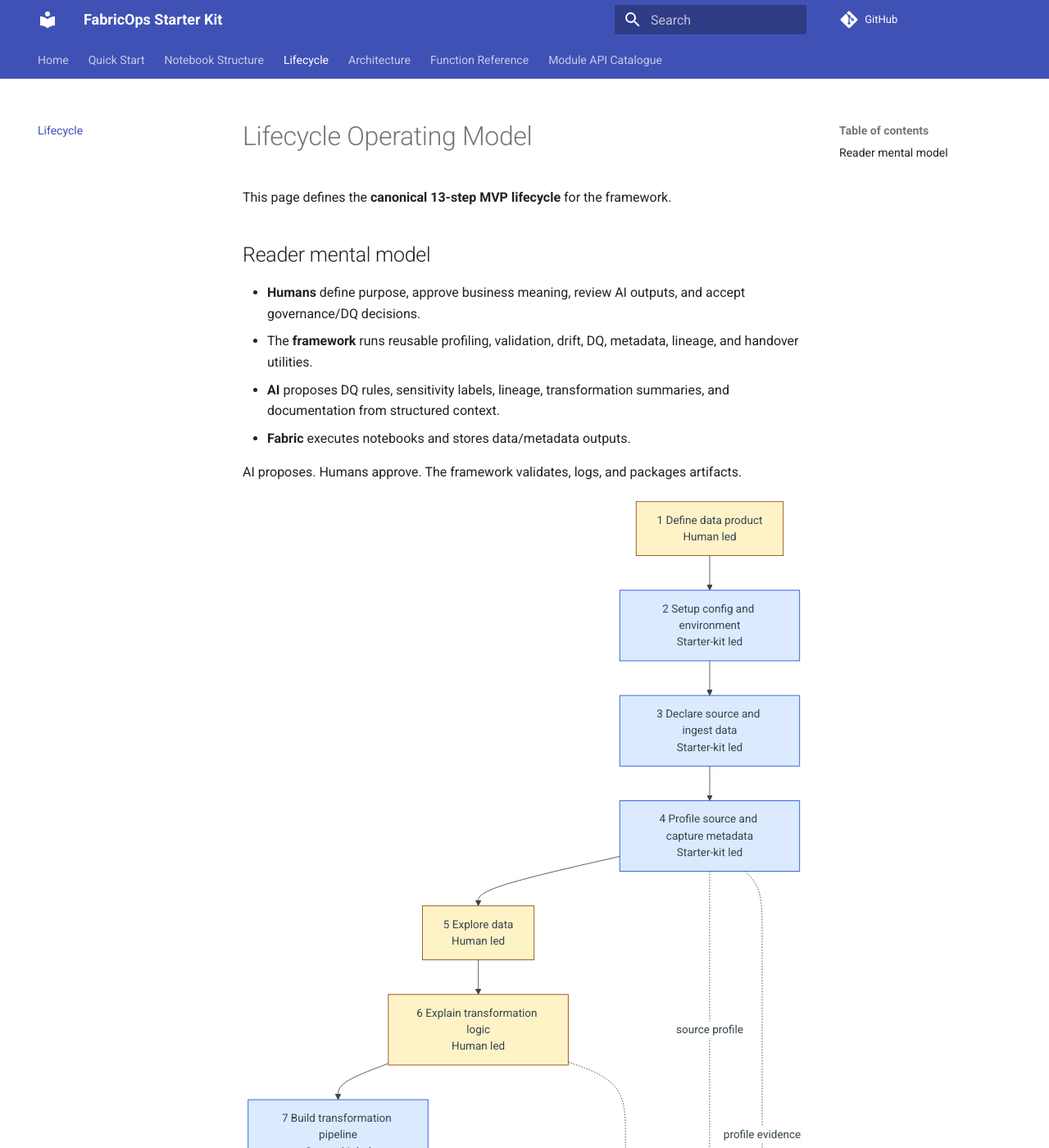
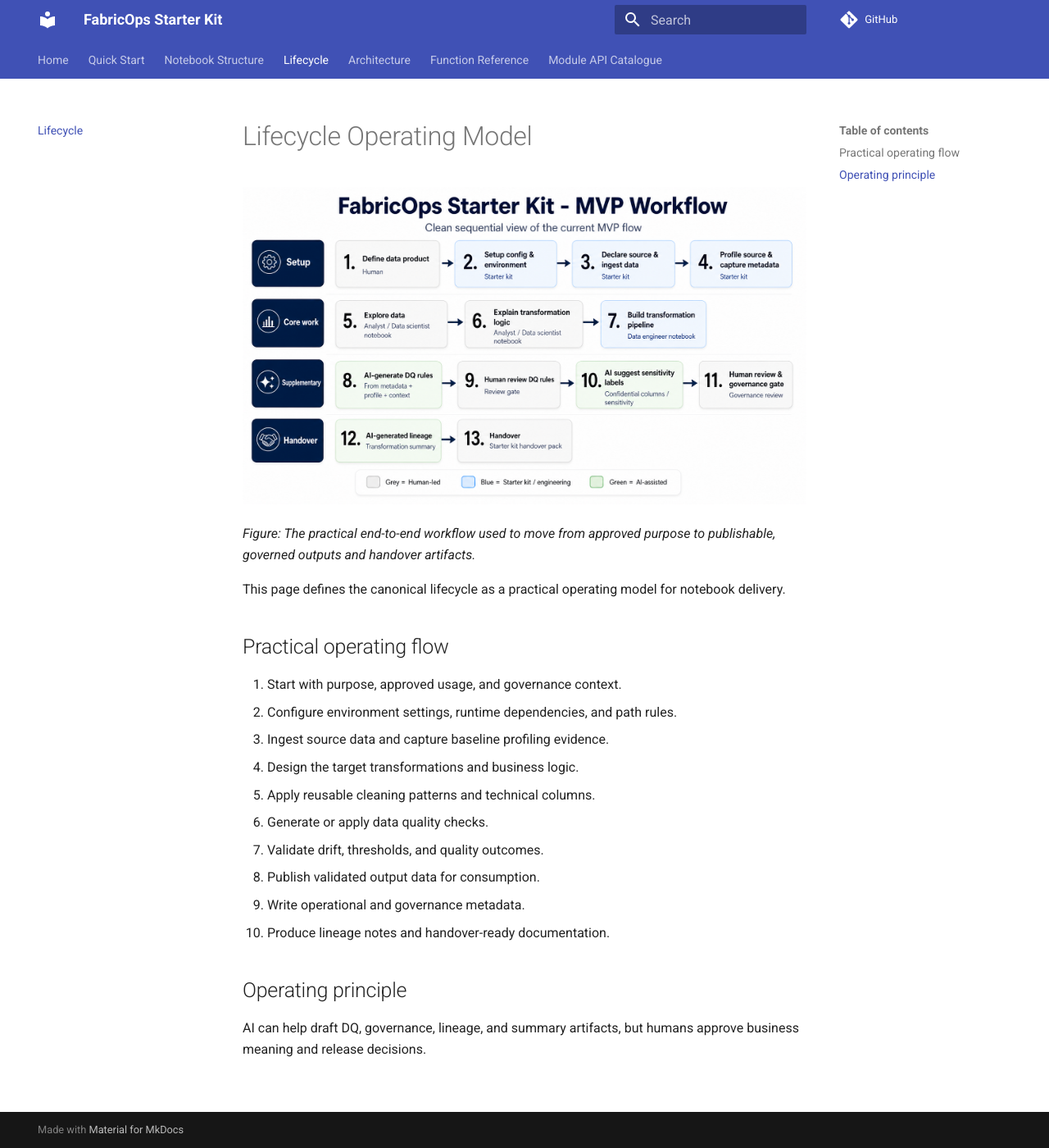
Before and after one commit to Voycepeh/fabric-data-product-framework, an MkDocs documentation site: the page built from docs/lifecycle-operating-model.md, in a window 1280 px wide and 1400 px high. Shown: the whole window at 82% size. Built offline with MkDocs 1.6.1 and Material for MkDocs 9.7.7, drawn with Linux system fonts in a browser that asks for light colours; comment, search, counter and statistics services are not loaded; some of the changed lines change nothing that is shown.

Commit message:
Use README visuals across docs and remove Mermaid diagrams

````diff
--- a/docs/architecture.md
+++ b/docs/architecture.md
@@ -1,18 +1,22 @@
 # FabricOps operating architecture
+
+![Generic platform architecture for FabricOps Starter Kit](assets/data-platform-architecture.png)
+
+*Figure: A generic platform shape with source systems, development and production workspaces, layered data stores, and governed consumption outputs.*
 
 ## Why this architecture exists
 
-FabricOps Starter Kit supports an end to end workflow in Microsoft Fabric where teams move data from source systems to governed, consumption-ready outputs.
+FabricOps Starter Kit supports an end-to-end workflow in Microsoft Fabric where teams move data from source systems to governed, consumption-ready outputs.
 
-In practice, Fabric projects often read from and write to multiple lakehouses, warehouses, files, workspaces, and environments. A Fabric notebook usually runs with one default attached item, so reusable configuration and path resolution helpers are needed to make cross-store and cross-environment data movement reliable and repeatable.
+In practice, Fabric projects read from and write to multiple lakehouses, warehouses, files, workspaces, and environments. A Fabric notebook usually runs with one default attached item, so reusable configuration and path resolution helpers are needed to make cross-store and cross-environment data movement reliable and repeatable.
 
-## End to end operating workflow
+## Platform shape
 
-The architecture is organized as a practical operating workflow across four layers.
+The operating shape aligns to four layers.
 
-### 1) Source layer
+### 1) Multiple source systems
 
-The source layer is where upstream data is landed or accessed. Typical inputs include:
+Typical source inputs include:
 
 - enterprise lakehouses
 - warehouses
@@ -20,112 +24,47 @@
 - APIs
 - SharePoint
 - manual file drops
-- other external or internal upstream systems
+- other upstream systems
 
 ### 2) Development workspace
 
-Development is where notebooks, rules, profiling, and transformations are tested before release.
+Development is where notebooks, rules, profiling, and transformations are tested before release. It uses a three-layer store pattern:
 
-It is organized into three practical stores:
-
-- **Source store**: land or read source-aligned data with minimal business transformation.
-- **Unified store**: clean, standardize, profile, validate, and apply reusable business logic.
-- **Product store**: publish consumption-ready development outputs for validation and user testing.
+- **Source** (or **Raw**) for source-aligned landing data
+- **Unified** (or **Bronze/Silver** depending on team naming) for cleaning, standardization, and reusable logic
+- **Product** (or **Gold**) for validated, consumption-ready development outputs
 
 ### 3) Production workspace
 
-Production is where stable pipelines run on schedule with governance, validation, and operational controls.
+Production runs the same Source → Unified → Product pattern so promotion remains consistent and auditable:
 
-It uses the same three-store pattern for consistency:
+- **Source / Raw**
+- **Unified / Bronze-Silver**
+- **Product / Gold**
 
-- **Source store**
-- **Unified store**
-- **Product store**
+This mapping keeps transformation intent understandable across teams even when naming conventions differ.
 
-Production outputs can become future inputs for downstream workflows, but development stores are not treated as permanent production data locations.
+### 4) Consumption outputs
 
-### 4) Consumption layer
-
-Consumption uses production-ready outputs through:
+Production-ready outputs are consumed through:
 
 - Power BI semantic models, dashboards, and reports
 - downstream applications and agents
 - exports and integration feeds
 - handover packs for support and ownership transition
 
-## Framework control layer
+## Cross-cutting controls
 
-Across all layers, the framework provides reusable controls so teams can run governed notebook operations consistently:
+Across all layers, the framework keeps execution governed with reusable controls:
 
-- runtime configuration
-- path resolution across stores, workspaces, and environments
-- notebook naming validation
-- source and output profiling
-- metadata capture for operational evidence
-- AI-assisted DQ rule generation
-- DQ validation and threshold enforcement
-- schema drift checks
-- data drift and partition checks
-- governance metadata and usage context
+- orchestration and run control
+- metadata capture
 - lineage notes and run traceability
-- run summaries and handover outputs
-
-These controls are the operating backbone of the workflow, not optional add-ons.
-
-## Architecture diagram
-
-```mermaid
-flowchart LR
-    SRC[Enterprise and external sources]
-
-    subgraph DEV[Development workspace]
-      D1[Source store]
-      D2[Unified store]
-      D3[Product store]
-      D1 --> D2 --> D3
-    end
-
-    subgraph PROD[Production workspace]
-      P1[Source store]
-      P2[Unified store]
-      P3[Product store]
-      P1 --> P2 --> P3
-    end
-
-    CONS[Consumption layer\nPower BI, reports, apps, agents, exports, handover packs]
-    CTRL[Framework control layer\nconfig, paths, validation, profiling, metadata, DQ, drift, governance, lineage, summaries]
-
-    SRC --> D1
-    D3 -->|promote notebooks and rules| P1
-    P3 --> CONS
-
-    CTRL -. governs .-> D1
-    CTRL -. governs .-> D2
-    CTRL -. governs .-> D3
-    CTRL -. governs .-> P1
-    CTRL -. governs .-> P2
-    CTRL -. governs .-> P3
-```
+- data quality rule generation and validation
+- governance and approved usage context
+- monitoring and operational evidence
+- security-aware configuration and path handling
 
 ## Where functions fit
 
-Individual functions do not need separate architecture pages. The architecture remains one operating view, while function-level details stay in the reference documentation.
-
-Function groups in this architecture are:
-
-- **Runtime setup**: configuration loading, path resolution, notebook naming checks.
-- **Data movement**: lakehouse and warehouse read/write helpers.
-- **Profiling and metadata**: source/output profiling, metadata tables, run evidence capture.
-- **Quality and drift**: DQ rule generation, DQ validation, schema drift, data drift, partition checks.
-- **Governance**: sensitivity metadata, governance labels, approved usage context.
-- **AI in the loop**: AI-generated rule suggestions, governance suggestions, lineage notes, and handover summaries, with human review before release.
-- **Handover**: run summaries, lineage outputs, documentation artifacts, and support evidence.
-
-## Deployment mechanics (supporting detail)
-
-Packaging and deployment still matter, but they are implementation mechanics rather than the architecture itself:
-
-1. source code is versioned in GitHub
-2. reusable logic is packaged as a Python distribution
-3. the package is installed into Fabric Environment(s)
-4. notebooks run with environment-managed dependencies in development and production
+Function-level behavior stays in API/reference documentation, while this page stays focused on platform shape and operating flow.
--- a/docs/lifecycle-operating-model.md
+++ b/docs/lifecycle-operating-model.md
@@ -1,43 +1,24 @@
 # Lifecycle Operating Model
 
-This page defines the **canonical 13-step MVP lifecycle** for the framework.
+![FabricOps Starter Kit end-to-end workflow](assets/mvp-flow.png)
 
-## Reader mental model
+*Figure: The practical end-to-end workflow used to move from approved purpose to publishable, governed outputs and handover artifacts.*
 
-- **Humans** define purpose, approve business meaning, review AI outputs, and accept governance/DQ decisions.
-- The **framework** runs reusable profiling, validation, drift, DQ, metadata, lineage, and handover utilities.
-- **AI** proposes DQ rules, sensitivity labels, lineage, transformation summaries, and documentation from structured context.
-- **Fabric** executes notebooks and stores data/metadata outputs.
+This page defines the canonical lifecycle as a practical operating model for notebook delivery.
 
-AI proposes. Humans approve. The framework validates, logs, and packages artifacts.
+## Practical operating flow
 
-```mermaid
-flowchart TD
-    A[1 Define data product\nHuman led] --> B[2 Setup config and environment\nStarter-kit led]
-    B --> C[3 Declare source and ingest data\nStarter-kit led]
-    C --> D[4 Profile source and capture metadata\nStarter-kit led]
-    D --> E[5 Explore data\nHuman led]
-    E --> F[6 Explain transformation logic\nHuman led]
-    F --> G[7 Build transformation pipeline\nStarter-kit led]
-    G --> H[8 AI generate DQ rules\nAI assisted]
-    H --> I[9 Human review DQ rules\nHuman led]
-    I --> J[10 AI suggest sensitivity labels\nAI assisted]
-    J --> K[11 Human review and governance gate\nHuman led]
-    K --> L[12 AI generated lineage and transformation summary\nAI assisted]
-    L --> M[13 Handover starter kit pack\nStarter-kit led]
+1. Start with purpose, approved usage, and governance context.
+2. Configure environment settings, runtime dependencies, and path rules.
+3. Ingest source data and capture baseline profiling evidence.
+4. Design the target transformations and business logic.
+5. Apply reusable cleaning patterns and technical columns.
+6. Generate or apply data quality checks.
+7. Validate drift, thresholds, and quality outcomes.
+8. Publish validated output data for consumption.
+9. Write operational and governance metadata.
+10. Produce lineage notes and handover-ready documentation.
 
-    D -. source profile .-> H
-    D -. profile evidence .-> J
-    F -. transformation rationale .-> L
-    G -. transformation summary .-> L
+## Operating principle
 
-    M --> N[Handover includes:\nDQ, governance, lineage, profile, run summary, caveats]
-
-    classDef human fill:#fef3c7,stroke:#92400e,color:#111827;
-    classDef framework fill:#dbeafe,stroke:#1d4ed8,color:#111827;
-    classDef ai fill:#dcfce7,stroke:#166534,color:#111827;
-
-    class A,E,F,I,K human;
-    class B,C,D,G,M framework;
-    class H,J,L ai;
-```
+AI can help draft DQ, governance, lineage, and summary artifacts, but humans approve business meaning and release decisions.
--- a/docs/notebook-structure.md
+++ b/docs/notebook-structure.md
@@ -1,37 +1,30 @@
 # Notebook Structure
 
-Use this finalized notebook model in each Fabric environment workspace.
+![Workspace notebook setup](assets/notebook-structure.png)
 
-```text
-<env> Workspace
-├── 00_env_config
-│   └── One reusable config notebook per environment workspace
-│
-├── 01_data_sharing_agreement_<agreement>
-│   └── Governance, approved usage, permissions, restrictions
-│
-├── Exploration notebooks (many)
-│   ├── 02_ex_<agreement>_source_profile
-│   └── 02_ex_<agreement>_event_logic
-│
-└── Pipeline contract notebooks (many)
-    ├── 03_pc_<agreement>_<from>_to_<to>
-    │   └── Executable pipeline + handover
-    └── 03_pc_<agreement>_<from>_to_<to>
-        └── Executable pipeline + handover
-```
+*Figure: Notebook organization in a Fabric workspace, linking shared configuration and agreement context to exploration and production pipeline notebooks.*
 
-## Notebook roles
+Notebook structure should follow the end-to-end delivery flow, not isolated utility functions.
 
-- `00_env_config` is the shared runtime/config notebook for that environment workspace.
-- `01_data_sharing_agreement_<agreement>` is the governance artifact for one agreement.
-- `02_ex_<agreement>_*` notebooks are manual exploration notebooks and are not scheduled.
-- `03_pc_<agreement>_<from>_to_<to>` notebooks are scheduled operational notebooks and include executable pipeline logic plus handover in the same notebook.
+## How the structure supports the lifecycle
 
-## Relationship model
+A well-structured notebook sequence keeps implementation and governance aligned:
 
-- One agreement can connect to many exploration notebooks.
-- One agreement can connect to many pipeline contract notebooks.
-- Pipeline stage movement is encoded inside `<from>_to_<to>`, not by changing notebook type prefixes.
+1. **Purpose**: define business intent and approved usage context.
+2. **Config**: load reusable environment and runtime configuration.
+3. **Ingestion**: declare source inputs and ingest data.
+4. **Exploration/profiling**: profile and inspect source behavior.
+5. **Core transformation**: build and explain transformation logic.
+6. **Standardization**: apply reusable cleaning rules and technical columns.
+7. **Output**: publish validated output tables/files.
+8. **Metadata**: write run evidence and governance metadata.
+9. **Lineage**: capture upstream/downstream traceability notes.
+10. **Handover**: produce concise summaries and support artifacts.
 
-For workflow steps and execution order, use [Quick Start](quick-start.md).
+## Notebook role guidance
+
+- Use shared environment/config notebooks to avoid repeating runtime setup.
+- Keep exploration notebooks separate from scheduled operational notebooks.
+- Keep pipeline notebooks executable end to end so validation, publish, metadata, lineage, and handover are produced in one governed run.
+
+For architecture boundaries, see [Architecture](architecture.md). For full flow sequencing, see [Lifecycle Operating Model](lifecycle-operating-model.md).
````
